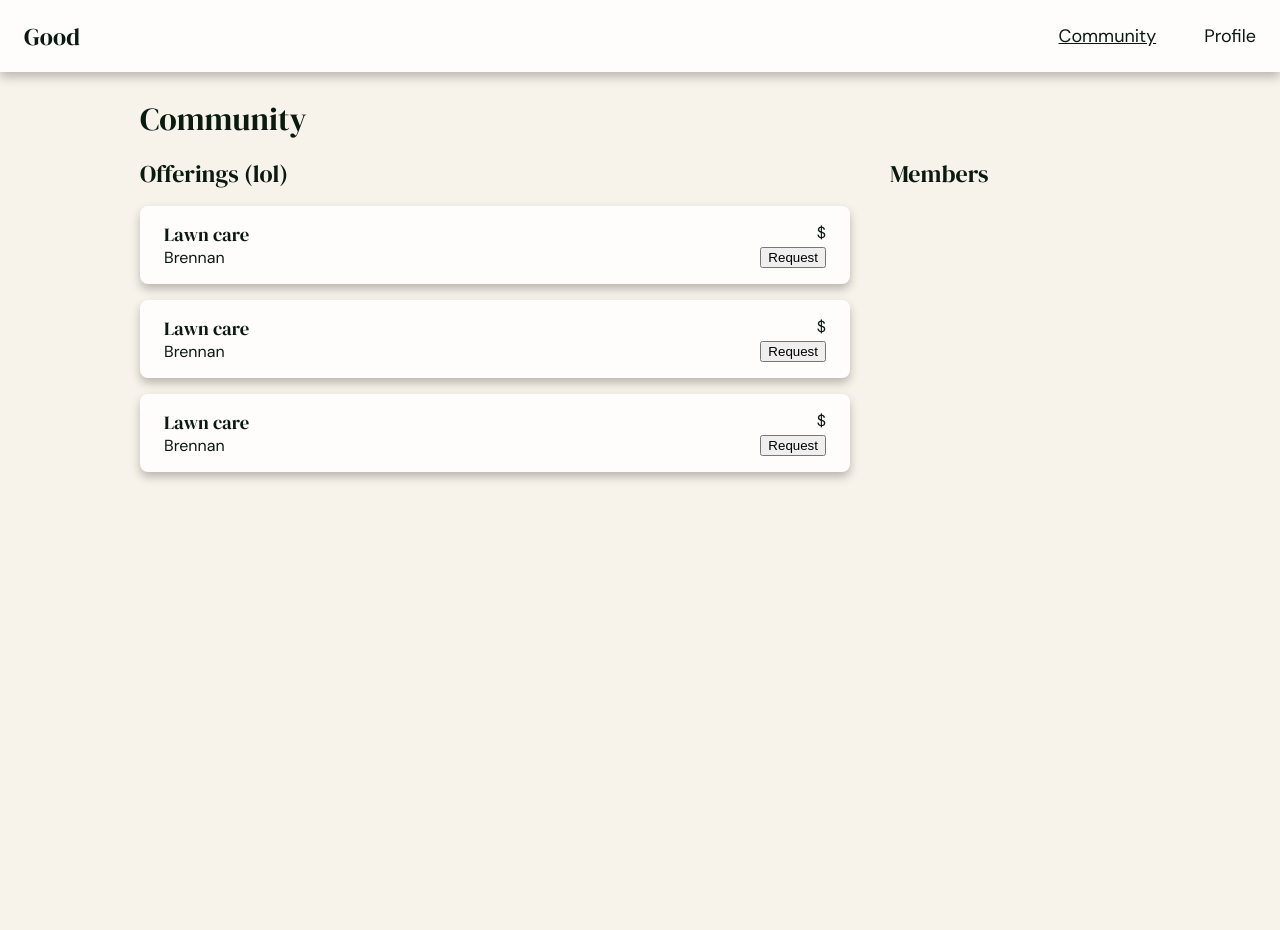
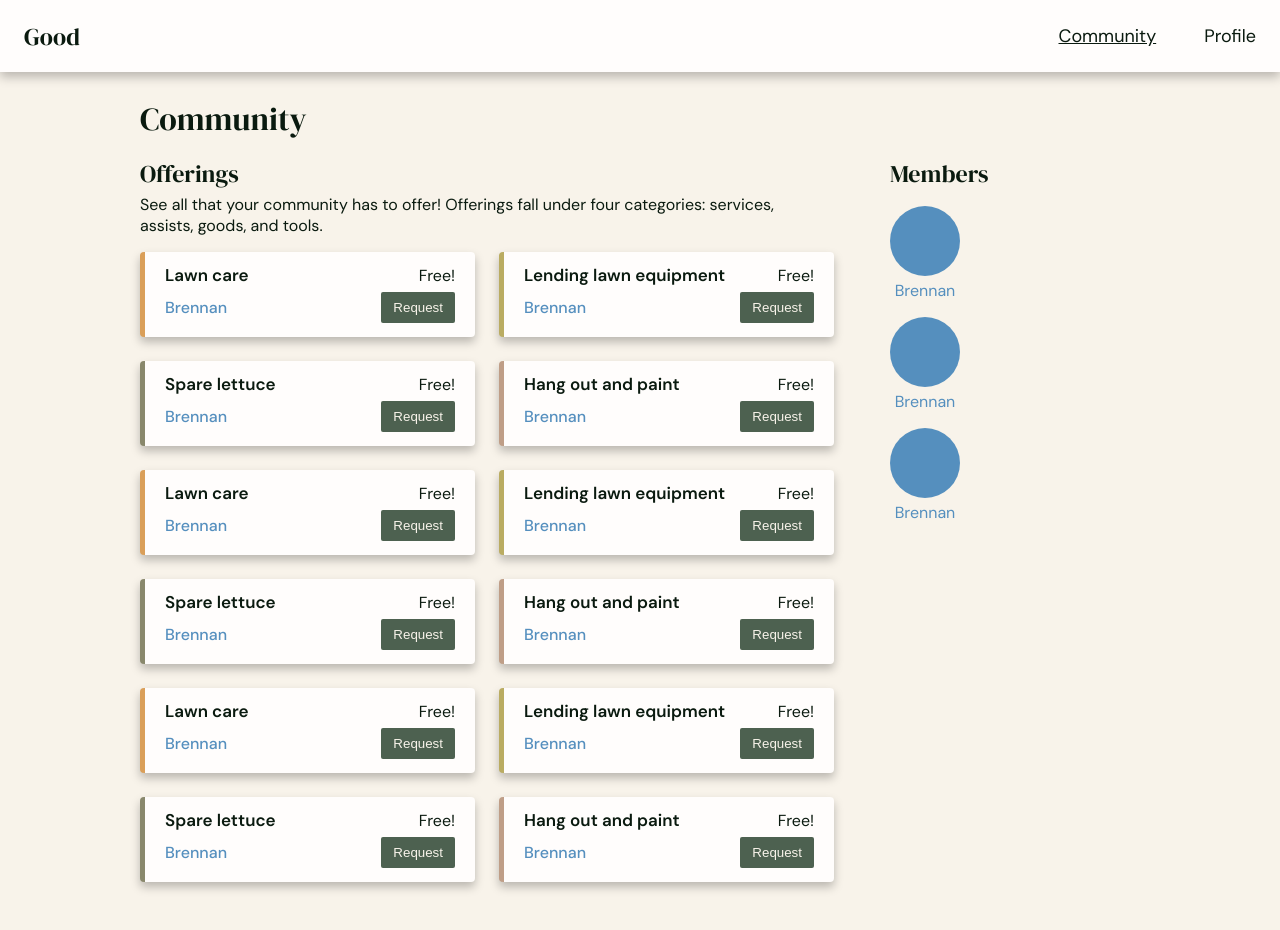
Before and after one commit to bndesigns-Good/client, a React (Create React App) app: page / in a window 1280 px wide. Shown: the top 930 px of the page. Before the commit the page ends 800 px from the top, so only its background shows below. Built offline with nearby package versions, Linux system fonts and the light colour scheme; a web font is replaced by a local one.

Commit message:
Style offering cards and set up members column

```diff
--- a/package.json
+++ b/package.json
@@ -9,7 +9,7 @@
     "react": "^18.2.0",
     "react-dom": "^18.2.0",
     "react-router-dom": "^6.19.0",
-    "react-scripts": "^3.0.1",
+    "react-scripts": "^5.0.1",
     "web-vitals": "^2.1.4"
   },
   "scripts": {
--- a/src/components/Community.js
+++ b/src/components/Community.js
@@ -1,4 +1,6 @@
 import React from 'react';
+
+import { Link } from 'react-router-dom';
 
 export default function Community() {
     return(
@@ -6,32 +8,54 @@ export default function Community() {
             <h1>Community</h1>
             <div className="community-content">
                 <div id="offerings" className="community-column">
-                    <h2>Offerings (lol)</h2>
+                    <h2 className="column-title">Offerings</h2>
+                    <p>See all that your community has to offer! Offerings fall under four categories: services, assists, goods, and tools.</p>
                     <div className="offerings-container">
-                        <Offering title="Lawn care" price="$" offeree="Brennan"/>
-                        <Offering title="Lawn care" price="$" offeree="Brennan"/>
-                        <Offering title="Lawn care" price="$" offeree="Brennan"/>
+                        <Offering title="Lawn care" category="service" price="Free!" offeree="Brennan" />
+                        <Offering title="Lending lawn equipment" category="tool" price="Free!" offeree="Brennan" />
+                        <Offering title="Spare lettuce" category="good" price="Free!" offeree="Brennan" />
+                        <Offering title="Hang out and paint" category="assist" price="Free!" offeree="Brennan" />
+                        <Offering title="Lawn care" category="service" price="Free!" offeree="Brennan" />
+                        <Offering title="Lending lawn equipment" category="tool" price="Free!" offeree="Brennan" />
+                        <Offering title="Spare lettuce" category="good" price="Free!" offeree="Brennan" />
+                        <Offering title="Hang out and paint" category="assist" price="Free!" offeree="Brennan" />
+                        <Offering title="Lawn care" category="service" price="Free!" offeree="Brennan" />
+                        <Offering title="Lending lawn equipment" category="tool" price="Free!" offeree="Brennan" />
+                        <Offering title="Spare lettuce" category="good" price="Free!" offeree="Brennan" />
+                        <Offering title="Hang out and paint" category="assist" price="Free!" offeree="Brennan" />
                     </div>
                 </div>
-                <div id="members">
-                    <h2>Members</h2>
+                <div id="members" className="community-column">
+                    <h2 className="column-title">Members</h2>
+                    <Member name="Brennan" />
+                    <Member name="Brennan" />
+                    <Member name="Brennan" />
                 </div>
             </div>
         </div>
     )
 }
 
-function Offering({title, price, offeree, ...props}) {
+function Offering({title, category, price, offeree, ...props}) {
     return(
-        <div className="offering-card" {...props}>
+        <div className={`offering-card ${category}`} {...props}>
             <div className="offering-row">
-                <h3>{title}</h3>
+                <h3 className="offering-title">{title}</h3>
                 <p>{price}</p>
             </div>
             <div className="offering-row">
-                <p>{offeree}</p>
+                <Link to="/profile" className="offeree">{offeree}</Link>
                 <button>Request</button>
             </div>
         </div>
     )
 }
+
+function Member({name, img, ...props}) {
+    return(
+        <div className="member-mini">
+            <div className="member-image"/>
+            <Link to="/profile">{name}</Link>
+        </div>
+    )
+}
--- a/src/components/components.css
+++ b/src/components/components.css
@@ -39,7 +39,7 @@
     text-decoration: underline;
 }
 .nav li:hover {
-    color: #2C4F5E;
+    color: #558FBE;
 }
 
 /* ********* */
@@ -51,19 +51,90 @@
     grid-template-columns: 75% 25%;
 }
 .community-column {
-    padding-right: 2.5rem;
+    padding-right: 5rem;
+}
+.column-title {
+    margin-bottom: 0.25rem;
 }
 .offerings-container {
     margin-top: 1rem;
+    display: grid;
+    grid-template-columns: 50% 50%;
+    gap: 1.5rem;
 }
 .offering-card {
     background-color: #FFFDFC;
-    border-radius: 8px;
-    padding: 1rem 1.5rem;
+    border-radius: 4px;
+    padding: 0.75rem 1.25rem 0.5rem;
     box-shadow: 0 5px 10px rgba(0, 0, 0, 0.25);
-    margin-bottom: 1rem;
+}
+.service {
+    border-left: 5px solid #DA9F59;
+}
+.assist {
+    border-left: 5px solid #BF9E87;
+}
+.good {
+    border-left: 5px solid #89886C;
+}
+.tool {
+    border-left: 5px solid #BAAC62;
+}
+.offering-card button {
+    padding: 0.5rem 0.75rem;
+    border: none;
+    background-color: #4D6150;
+    border-radius: 2px;
+    color: #F8F3EA;
+
+    transition: 200ms ease-out;
+}
+.offering-card button:hover {
+    background-color: #1A3522;
 }
 .offering-row {
     display: flex;
     justify-content: space-between;
+    align-items: center;
+    margin-bottom: 0.375rem;
 }
+.offering-title {
+    font-size: 17px;
+}
+.offeree {
+    text-decoration: none;
+    color: inherit;
+    font-family: 'DM Sans', sans-serif;
+    color: #558FBE;
+    font-weight: 500;
+
+    transition: 200ms ease-out;
+}
+.offeree:hover {
+    color: #2C4F5E;
+}
+.member-mini {
+    display: flex;
+    flex-direction: column;
+    width: fit-content;
+    text-align: center;
+    margin-top: 1rem;
+    gap: 0.25rem;
+}
+.member-image {
+    height: 70px;
+    width: 70px;
+    border-radius: 35px;
+    background-color: #558FBE;
+}
+.member-mini a {
+    text-decoration: none;
+    color: inherit;
+    font-family: 'DM Sans', sans-serif;
+    color: #558FBE;
+
+    transition: 200ms ease-out;
+}
+.member-mini a:hover {
+    color: #2C4F5E;
+}
--- a/src/index.css
+++ b/src/index.css
@@ -10,11 +10,18 @@ code {
   font-family: 'DM Mono', monospace;
 }
 
-h1, h2, h3, h4, h5, h6 {
+h1, h2 {
   margin: 0;
   padding: 0;
   font-family: 'DM Serif Display', serif;
   font-weight: 400;
+}
+
+h3, h4, h5, h6 {
+  margin: 0;
+  padding: 0;
+  font-family: 'DM Sans', sans-serif;
+  font-weight: 600;
 }
 
 p {
```
Also changed, not shown: 1 other file (tests, documents, lock files or other folders).
